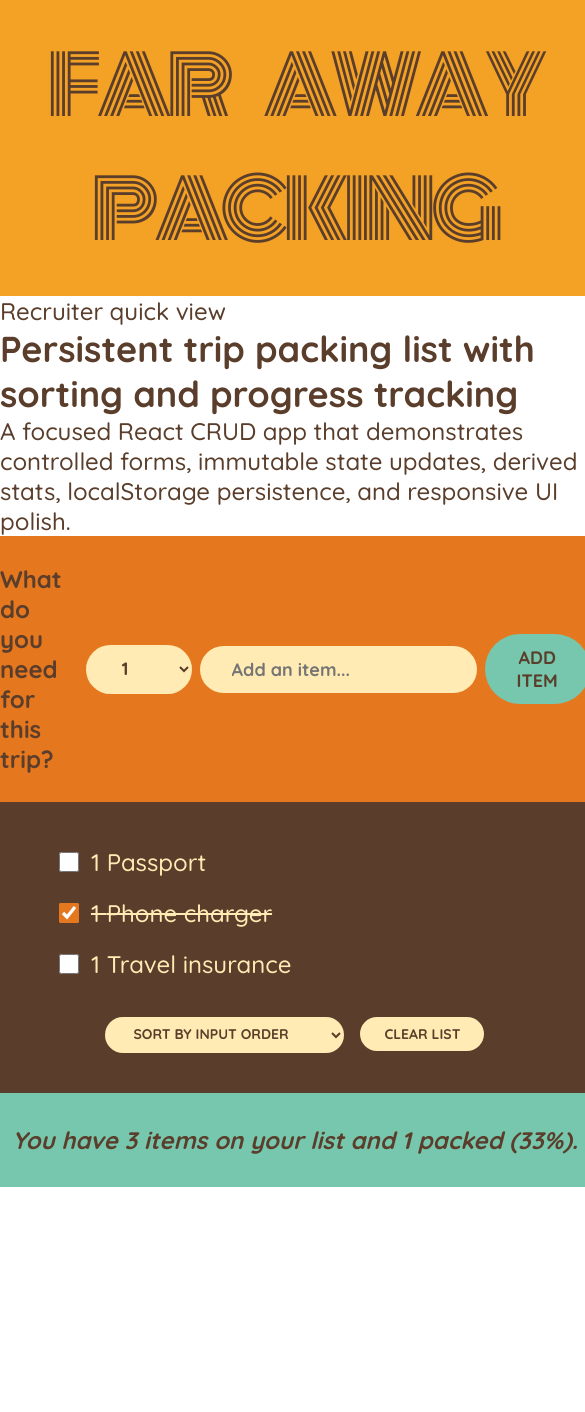
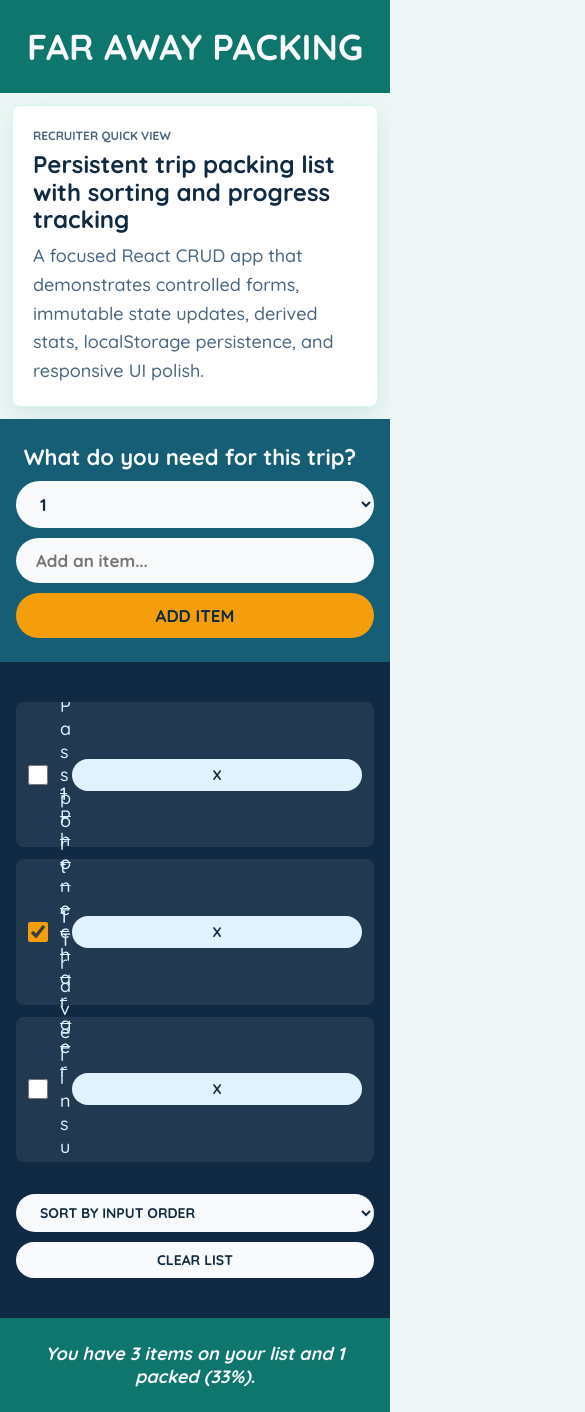
Before and after one commit to advin8546/travel-list, a React (Create React App) app: page / in a window 390 px wide. Shown: the whole page, 585 px wide, since content can reach past the window. Before the commit the page ends 1187 px from the top, so only its background shows below. Built offline with nearby package versions, Linux system fonts and the light colour scheme.

Commit message:
Polish travel list responsive design

```diff
--- a/src/Components/index.css
+++ b/src/Components/index.css
@@ -1,11 +1,4 @@
-/*
-const initialItems = [
-  { id: 1, description: "Passports", quantity: 2, packed: false },
-  { id: 2, description: "Socks", quantity: 12, packed: false },
-];
-*/
-
-@import url("https://fonts.googleapis.com/css2?family=Monoton&family=Quicksand:wght@500;700&display=swap");
+@import url("https://fonts.googleapis.com/css2?family=Quicksand:wght@500;700&display=swap");
 
 * {
   margin: 0;
@@ -18,70 +11,107 @@ html {
 }
 
 body {
-  font-size: 2.4rem;
-  font-family: sans-serif;
-  color: #5a3e2b;
-  font-family: "Quicksand";
+  font-size: 2rem;
+  font-family: "Quicksand", sans-serif;
+  color: #102a43;
   font-weight: 500;
+  background: #eef7f6;
 }
 
 .app {
-  width: 100%;
-  height: 100vh;
+  min-height: 100vh;
   display: grid;
-  grid-template-rows: auto auto 1fr auto;
+  grid-template-rows: auto auto auto 1fr auto;
 }
 
 h1 {
   text-align: center;
-  background-color: #f4a226;
-  font-family: "Monoton";
-  font-size: 8rem;
+  background: #0f766e;
+  color: #f8fafc;
+  font-size: clamp(3.6rem, 7vw, 7rem);
   text-transform: uppercase;
-  font-weight: 400;
-  word-spacing: 30px;
-  letter-spacing: -5px;
-  padding: 2.4rem 0;
+  font-weight: 700;
+  padding: 2.4rem 1.6rem;
+}
+
+.project-panel {
+  max-width: 104rem;
+  margin: 2rem auto;
+  padding: 2rem;
+  background: #ffffff;
+  border: 1px solid #ccfbf1;
+  border-radius: 0.8rem;
+  box-shadow: 0 1rem 3rem rgba(15, 118, 110, 0.12);
+}
+
+.eyebrow {
+  margin-bottom: 0.6rem;
+  color: #0f766e;
+  font-size: 1.2rem;
+  font-weight: 700;
+  text-transform: uppercase;
+}
+
+.project-panel h2 {
+  margin-bottom: 0.8rem;
+  font-size: clamp(2.4rem, 4vw, 3.4rem);
+  line-height: 1.15;
+}
+
+.project-panel p {
+  color: #486581;
+  line-height: 1.6;
 }
 
 .add-form {
-  background-color: #e5771f;
-  padding: 2.8rem 0;
+  background-color: #155e75;
+  color: #f8fafc;
+  padding: 2.4rem 1.6rem;
   display: flex;
   align-items: center;
   justify-content: center;
-  gap: 0.8rem;
+  flex-wrap: wrap;
+  gap: 1rem;
 }
 
 h3 {
-  margin-right: 1.6rem;
-  font-size: 2.4rem;
+  margin-right: 1rem;
+  font-size: 2.2rem;
 }
 
 button,
 select,
 input {
-  background-color: #ffebb3;
-  color: #5a3e2b;
+  background-color: #f8fafc;
+  color: #102a43;
   font-family: inherit;
   border: none;
   border-radius: 10rem;
-  padding: 1.2rem 3.2rem;
+  padding: 1.2rem 2rem;
   font-weight: 700;
-  font-size: 1.8rem;
+  font-size: 1.7rem;
+}
+
+button {
   cursor: pointer;
+}
+
+button:focus-visible,
+select:focus-visible,
+input:focus-visible {
+  outline: 3px solid #f59e0b;
+  outline-offset: 2px;
 }
 
 .add-form button {
   text-transform: uppercase;
-  background-color: #76c7ad;
+  background-color: #f59e0b;
 }
 
 .list {
-  background-color: #5a3e2b;
-  color: #ffebb3;
-  padding: 4rem 0;
-
+  background-color: #102a43;
+  color: #e0f2fe;
+  padding: 4rem 1.6rem;
   display: flex;
   justify-content: space-between;
   flex-direction: column;
@@ -89,22 +119,28 @@ input {
   align-items: center;
 }
 
+.actions {
+  display: flex;
+  flex-wrap: wrap;
+  justify-content: center;
+  gap: 1rem;
+}
+
 .actions button,
 .list select {
   text-transform: uppercase;
-  padding: 0.8rem 2.4rem;
+  padding: 0.9rem 2rem;
   font-size: 1.4rem;
   font-weight: 700;
-  margin: 0 0.8rem;
 }
 
 .list ul {
   list-style: none;
-  width: 80%;
-  overflow: scroll;
-
+  width: min(100%, 104rem);
+  max-height: 46rem;
+  overflow: auto;
   display: grid;
-  grid-template-columns: repeat(auto-fit, minmax(250px, 1fr));
+  grid-template-columns: repeat(auto-fit, minmax(24rem, 1fr));
   gap: 1.2rem;
   justify-content: center;
   align-content: start;
@@ -114,26 +150,70 @@ input {
   display: flex;
   align-items: center;
   gap: 1.2rem;
+  min-height: 5.6rem;
+  padding: 1rem 1.2rem;
+  background: rgba(255, 255, 255, 0.08);
+  border-radius: 0.8rem;
+}
+
+.list li span {
+  flex: 1;
+  min-width: 0;
+  overflow-wrap: anywhere;
+}
+
+.empty-state {
+  color: #bae6fd;
 }
 
 input[type="checkbox"] {
   height: 2rem;
   width: 2rem;
-  accent-color: #e5771f;
+  accent-color: #f59e0b;
+  flex: 0 0 auto;
 }
 
 .list li button {
   cursor: pointer;
-  background: none;
+  background: #e0f2fe;
   border: none;
-  font-size: 1.8rem;
-  padding: 0.8rem;
-  transform: translateY(2px);
+  font-size: 1.4rem;
+  padding: 0.7rem 1rem;
 }
 
 .stats {
-  background-color: #76c7ad;
+  background-color: #0f766e;
+  color: #f8fafc;
   text-align: center;
   font-weight: 700;
-  padding: 3.2rem 0;
+  padding: 2.4rem 1.6rem;
 }
+
+@media (max-width: 720px) {
+  body {
+    font-size: 1.8rem;
+  }
+
+  .project-panel {
+    margin: 1.2rem;
+  }
+
+  .add-form {
+    align-items: stretch;
+    flex-direction: column;
+  }
+
+  .add-form h3 {
+    text-align: center;
+  }
+
+  button,
+  select,
+  input {
+    width: 100%;
+  }
+
+  .actions {
+    width: 100%;
+  }
+}
```
